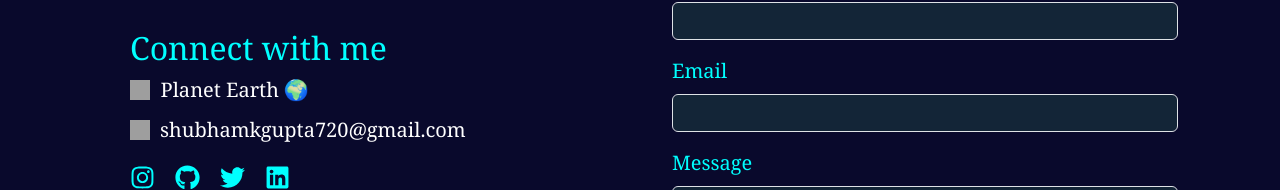
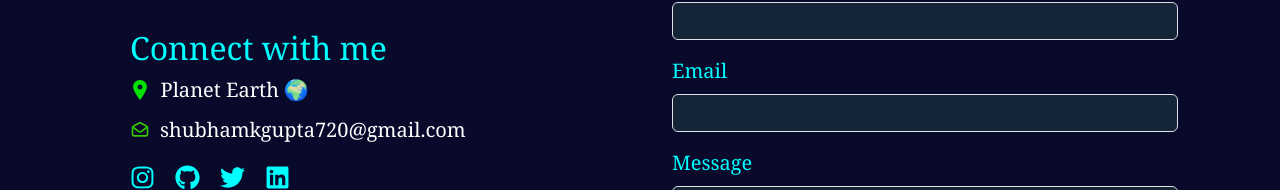
Before and after one commit to shubGupta10/My-Portfolio-, a React (Vite) app: page /contact in a window 1280 px wide. Shown: the part 316-506 px from the top of the page. Built offline with nearby package versions, Linux system fonts and the light colour scheme; grey boxes are pictures that could not be loaded.

Commit message:
Bugs Fixes

```diff
--- a/src/Components/ContactMe/Contact.jsx
+++ b/src/Components/ContactMe/Contact.jsx
@@ -11,6 +11,8 @@ import {
 import Footer from "../Footer/Footer";
 import Pagination from "../PaginationLinks";
 import NewFooter from "../NewFooter/NewFooter";
+import location from "../../../public/assets/Images/location.svg"
+import email from "../../../public/assets/Images/email.svg"
 
 const Contact = () => {
 
@@ -48,7 +50,7 @@ const Contact = () => {
             }}
           >
             <img
-              src="src\assets\Images\location.svg"
+              src={location}
               alt="Location"
               className="ContactImg"
             />
@@ -66,7 +68,7 @@ const Contact = () => {
           >
             <img
               className="ContactImg"
-              src="src\assets\Images\email.svg"
+              src={email}
               alt="Email"
               style={{ marginRight: "10px" }}
             />
```
